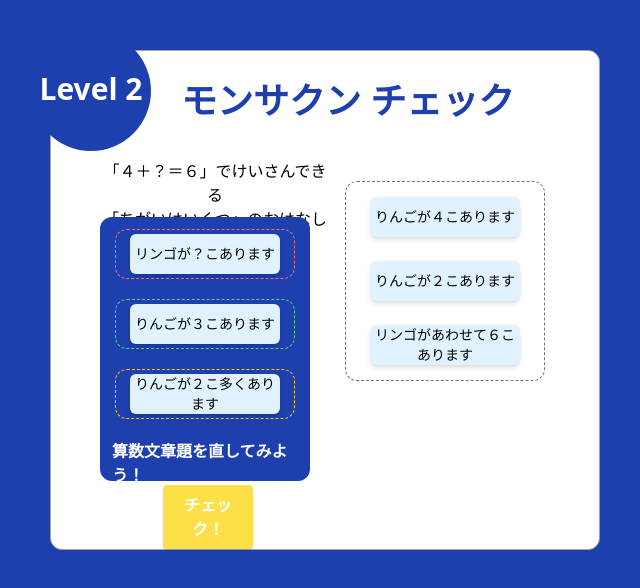
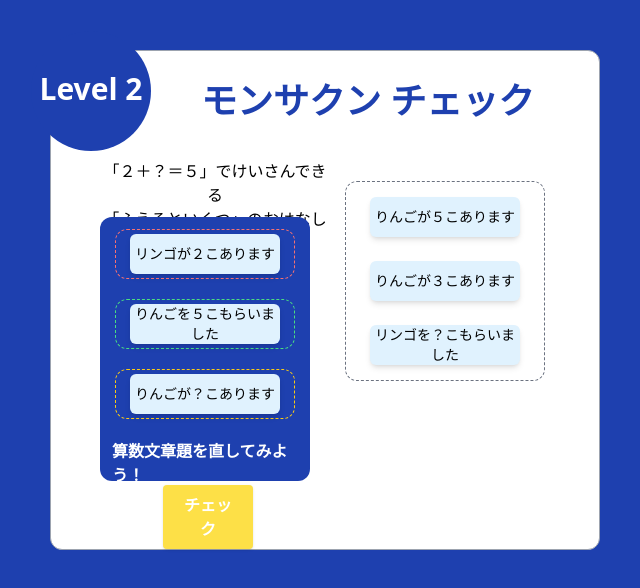
Before and after one commit to Sereia123/Monsakun_Check, a Next.js app: page /pages/page2 in a window 1280 px wide. Shown: the top 588 px of the page, without its empty margins (315-955 px from the left). Built offline with nearby package versions, Linux system fonts and the light colour scheme.

Commit message:
問題の調整

```diff
--- a/app/components/Judge.tsx
+++ b/app/components/Judge.tsx
@@ -93,7 +93,7 @@ export default function Judge({
             onClick={handleCheck}
             className='bg-yellow-300 w-[90px] text-white font-bold px-4 py-2 rounded hover:bg-yellow-400 translate-x-[55px] shadow active:translate-y-[2px] active:shadow-none transition'
           >
-            チェック！
+            チェック
           </button>
         )}
 
@@ -104,7 +104,7 @@ export default function Judge({
             onClick={handleJudge}
             className="bg-blue-500 w-[90px] text-white font-bold px-4 py-2 rounded hover:bg-blue-600 translate-x-[55px] shadow active:translate-y-[2px] active:shadow-none transition"
           >
-            判定する
+           はんてい
           </button>
         )}
 
@@ -112,9 +112,9 @@ export default function Judge({
         {restart && !toNext && (
           <button
             onClick={handleStop}
-            className="bg-gray-500 w-[90px] text-white font-bold px-4 py-2 rounded translate-x-[55px] shadow active:translate-y-[2px] active:shadow-none transition"
+            className="bg-gray-500 w-[100px] text-white font-bold px-4 py-2 rounded translate-x-[50px] shadow active:translate-y-[2px] active:shadow-none transition"
           >
-            もう一度
+            もういちど
           </button>
         )}
 
--- a/app/components/Practice/Data1.tsx
+++ b/app/components/Practice/Data1.tsx
@@ -5,13 +5,13 @@ export const D = '男の子が４人います';
 export const E = '男の子が６人います';
 export const F = '男の子と女の子があわせて？人います';
 
-export const question = ['「４＋？＝６」でけいさんできる', '「ちがいはいくつ」のおはなしをつくろう'];
+export const question = ['「４＋６＝？」でけいさんできる', '「あわせていくつ」のおはなしをつくろう'];
 
 type DropArea = 'dropRed' | 'dropGreen' | 'dropYellow';
 
 export const correctAnswers: Record<DropArea, string> = {
   'dropRed': D,
-  'dropGreen': E,
+  'dropGreen': A,
   'dropYellow': F,
 };
 
--- a/app/components/Practice/Data2.tsx
+++ b/app/components/Practice/Data2.tsx
@@ -1,18 +1,18 @@
-export const A = 'りんごが４こあります';
-export const B = 'りんごが２こあります';
-export const C = 'リンゴがあわせて６こあります';
-export const D = 'リンゴが？こあります';
-export const E = 'りんごが３こあります';
-export const F = 'りんごが２こ多くあります';
+export const A = 'りんごが５こあります';
+export const B = 'りんごが３こあります';
+export const C = 'リンゴを？こもらいました';
+export const D = 'リンゴが２こあります';
+export const E = 'りんごを５こもらいました';
+export const F = 'りんごが？こあります';
 
-export const question = ['「４＋？＝６」でけいさんできる', '「ちがいはいくつ」のおはなしをつくろう'];
+export const question = ['「２＋？＝５」でけいさんできる', '「ふえるといくつ」のおはなしをつくろう'];
 
 type DropArea = 'dropRed' | 'dropGreen' | 'dropYellow';
 
 export const correctAnswers: Record<DropArea, string> = {
   'dropRed': D,
-  'dropGreen': E,
-  'dropYellow': F,
+  'dropGreen': C,
+  'dropYellow': A,
 };
 
-export const changeConstraint = '物語';
+export const changeConstraint = '計算式';
--- a/app/page.tsx
+++ b/app/page.tsx
@@ -3,8 +3,8 @@ import Link from 'next/link';
 export default function Home() {
 
   return (
-    <div className='flex items-center justify-center h-screen flex-col'>
-      <h1 className='mb-10 text-5xl font-bold text-white'>Monsakun Check</h1>
+    <div className='flex items-center mt-[200px] flex-col'>
+      <h1 className='mb-10 text-5xl font-bold text-white'>モンサクン チェック</h1>
 
       <Link
        href="/pages/page1"
--- a/app/pages/page1/page.tsx
+++ b/app/pages/page1/page.tsx
@@ -58,7 +58,7 @@ export default function Page1() {
         <div className='flex'>
           <p className='bg-blue-800 pt-10 rounded-[50%] w-[120px] h-[120px] text-center ml-0 text-3xl font-bold mb-2 -translate-x-[30px] -translate-y-[30px] text-white'>Level 1</p>
 
-          <p className='text-blue-800 text-4xl mt-5  font-bold'>モンサクン チェック</p>
+          <p className='text-blue-800 text-4xl mt-5  font-bold translate-x-5'>モンサクン チェック</p>
         </div>
 
 
@@ -125,7 +125,7 @@ export default function Page1() {
                 <Link
                   href="/pages/page2"
                   className="bg-red-500 w-[90px] text-white font-bold px-4 py-2 rounded shadow active:translate-y-[2px] active:shadow-none transition">
-                  Next
+                  つぎへ
                 </Link>
               </div>
 
--- a/app/pages/page2/page.tsx
+++ b/app/pages/page2/page.tsx
@@ -56,7 +56,7 @@ export default function Page2() {
         <div className='flex'>
           <p className='bg-blue-800 pt-10 rounded-[50%] w-[120px] h-[120px] text-center ml-0 text-3xl font-bold mb-2 -translate-x-[30px] -translate-y-[30px] text-white'>Level 2</p>
 
-          <p className='text-blue-800 text-4xl mt-5  font-bold'>モンサクン チェック</p>
+          <p className='text-blue-800 text-4xl mt-5  font-bold translate-x-5'>モンサクン チェック</p>
         </div>
 
         <div className="flex w-[450px] h-[320px] mx-auto gap-10 -translate-y-[30px]">
@@ -121,7 +121,7 @@ export default function Page2() {
                 <Link
                   href=""
                   className="bg-red-500 w-[90px] text-white font-bold px-4 py-2 rounded shadow active:translate-y-[2px] active:shadow-none transition">
-                  Next
+                  つぎへ
                 </Link>
               </div>
             )}
```
Also changed, not shown: app/fonts/GeistMonoVF.woff (added), app/fonts/GeistVF.woff (added).
